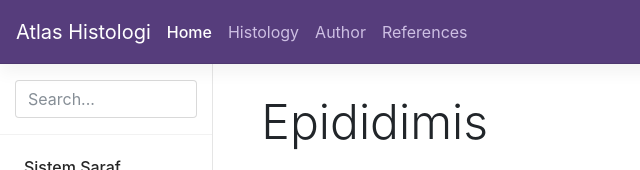
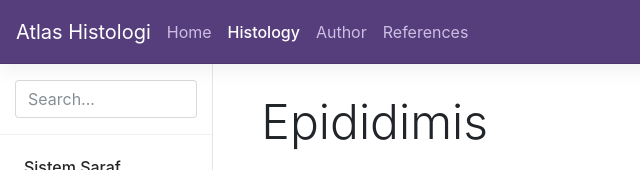
Before and after one commit to dvrg/atlas-histologi, a plain HTML site: page histologi/epididimis.html in a window 1280 px wide. Shown: the top 170 px of the page, 0-640 px from the left. Drawn offline with nearby package versions, Linux system fonts and the light colour scheme; files whose address does not match are found by name.

Commit message:
edit nav menu

```diff
--- a/histologi/epididimis.html
+++ b/histologi/epididimis.html
@@ -46,10 +46,10 @@
   <div class="navbar-nav-scroll">
     <ul class="navbar-nav bd-navbar-nav flex-row">
       <li class="nav-item">
-        <a class="nav-link active" href="/" onclick="ga(&#39;send&#39;, &#39;event&#39;, &#39;Navbar&#39;, &#39;Community links&#39;, &#39;Bootstrap&#39;);">Home</a>
+        <a class="nav-link " href="/" onclick="ga(&#39;send&#39;, &#39;event&#39;, &#39;Navbar&#39;, &#39;Community links&#39;, &#39;Bootstrap&#39;);">Home</a>
       </li>
       <li class="nav-item">
-        <a class="nav-link" href="/histologi/serebelum.html" onclick="ga(&#39;send&#39;, &#39;event&#39;, &#39;Navbar&#39;, &#39;Community links&#39;, &#39;Docs&#39;);">Histology</a>
+        <a class="nav-link active" href="/histologi/serebelum.html" onclick="ga(&#39;send&#39;, &#39;event&#39;, &#39;Navbar&#39;, &#39;Community links&#39;, &#39;Docs&#39;);">Histology</a>
       </li>
       <li class="nav-item">
         <a class="nav-link " href="/author.html" onclick="ga(&#39;send&#39;, &#39;event&#39;, &#39;Navbar&#39;, &#39;Community links&#39;, &#39;Examples&#39;);">Author</a>
```
Also changed, not shown: author.html (+2 -2 lines), histologi/esofagus.html (+2 -2 lines), histologi/hati.html (+2 -2 lines), histologi/kulit.html (+2 -2 lines), histologi/lambung.html (+2 -2 lines), histologi/lingua.html (+2 -2 lines), histologi/medula_spinalis.html (+2 -2 lines), histologi/ovarium.html (+2 -2 lines), histologi/paru_paru.html (+2 -2 lines), histologi/penis.html (+2 -2 lines), histologi/serebelum.html (+2 -2 lines), histologi/testis.html (+2 -2 lines), histologi/trakea.html (+2 -2 lines), histologi/tuba_fallopii.html (+2 -2 lines), 5 more files.
